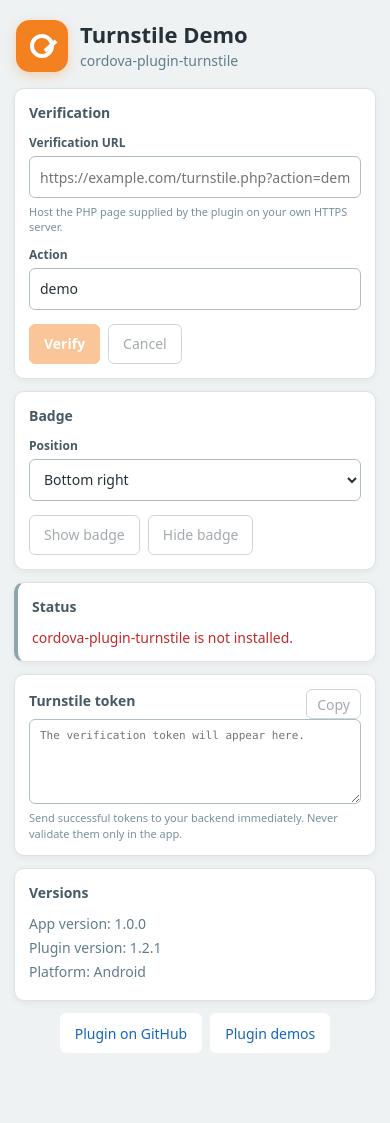
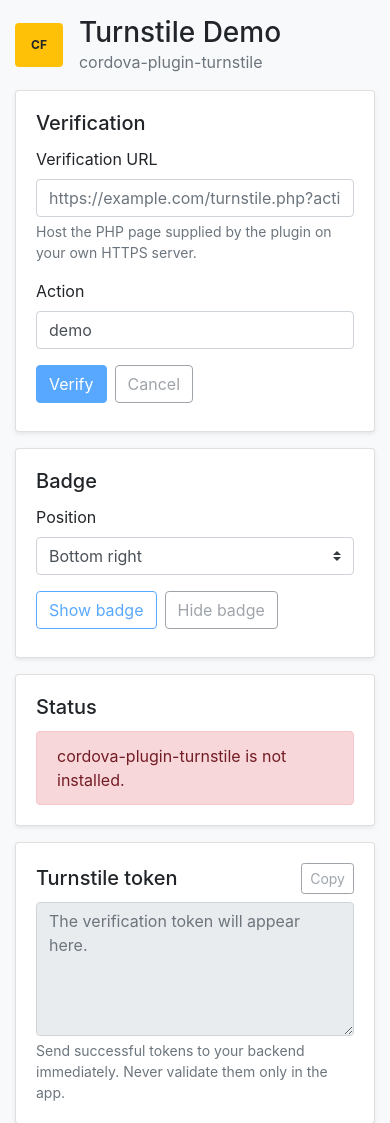
Before and after one commit to andreszs/cordova-plugin-demos, a plain HTML site: page com.andreszs.turnstile.demo/www/index.html in a window 390 px wide. Shown: the top 1123 px of the page. Before the commit the page ends 1081 px from the top, so only its background shows below. Drawn offline with Linux system fonts and the light colour scheme; some packages are replaced by stand-ins of ours.

Commit message:
Use Bootstrap CSS in Turnstile demo

```diff
--- a/com.andreszs.turnstile.demo/www/css/index.css
+++ /dev/null
@@ -1,230 +0,0 @@
-:root {
-    color: #263238;
-    font-family: system-ui, -apple-system, BlinkMacSystemFont, "Segoe UI", sans-serif;
-    font-size: 14px;
-}
-
-* {
-    box-sizing: border-box;
-    -webkit-tap-highlight-color: transparent;
-}
-
-body {
-    background: #eef2f3;
-    margin: 0;
-    min-height: 100vh;
-    padding: env(safe-area-inset-top, 0) env(safe-area-inset-right, 0)
-        env(safe-area-inset-bottom, 0) env(safe-area-inset-left, 0);
-    -webkit-text-size-adjust: 100%;
-}
-
-button,
-input,
-select,
-textarea {
-    font: inherit;
-}
-
-.app-shell {
-    margin: 0 auto;
-    max-width: 620px;
-    padding: 16px 14px 28px;
-}
-
-.app-header {
-    align-items: center;
-    display: flex;
-    gap: 12px;
-    margin: 4px 2px 16px;
-}
-
-.app-header h1 {
-    color: #263238;
-    font-size: 22px;
-    line-height: 1.15;
-    margin: 0;
-}
-
-.app-header p {
-    color: #607d8b;
-    margin: 3px 0 0;
-}
-
-.brand-mark {
-    align-items: center;
-    background: #f48120;
-    border-radius: 14px;
-    box-shadow: 0 4px 12px rgba(244, 129, 32, 0.28);
-    display: flex;
-    height: 52px;
-    justify-content: center;
-    width: 52px;
-}
-
-.brand-mark span {
-    border: 4px solid #fff;
-    border-radius: 50%;
-    height: 24px;
-    position: relative;
-    width: 24px;
-}
-
-.brand-mark span::after {
-    background: #fff;
-    content: "";
-    height: 4px;
-    position: absolute;
-    right: -8px;
-    top: 6px;
-    transform: rotate(-42deg);
-    width: 15px;
-}
-
-.card {
-    background: #fff;
-    border: 1px solid #dce3e5;
-    border-radius: 10px;
-    box-shadow: 0 2px 6px rgba(38, 50, 56, 0.06);
-    margin-bottom: 12px;
-    padding: 14px;
-}
-
-.card h2 {
-    color: #455a64;
-    font-size: 14px;
-    margin: 0 0 12px;
-}
-
-label {
-    color: #455a64;
-    display: block;
-    font-size: 12px;
-    font-weight: 600;
-    margin: 11px 0 5px;
-}
-
-input,
-select,
-textarea {
-    background: #fff;
-    border: 1px solid #b0bec5;
-    border-radius: 6px;
-    color: #263238;
-    display: block;
-    min-height: 42px;
-    padding: 9px 10px;
-    width: 100%;
-}
-
-input:focus,
-select:focus,
-textarea:focus {
-    border-color: #f48120;
-    box-shadow: 0 0 0 2px rgba(244, 129, 32, 0.16);
-    outline: none;
-}
-
-textarea {
-    font-family: ui-monospace, SFMono-Regular, Consolas, monospace;
-    font-size: 11px;
-    resize: vertical;
-}
-
-.hint {
-    color: #78909c;
-    font-size: 11px;
-    line-height: 1.4;
-    margin: 6px 0 0;
-}
-
-.button-row {
-    display: flex;
-    flex-wrap: wrap;
-    gap: 8px;
-    margin-top: 14px;
-}
-
-button {
-    background: #fff;
-    border: 1px solid #90a4ae;
-    border-radius: 6px;
-    color: #37474f;
-    cursor: pointer;
-    min-height: 40px;
-    padding: 8px 14px;
-}
-
-button.primary {
-    background: #f48120;
-    border-color: #f48120;
-    color: #fff;
-    font-weight: 600;
-}
-
-button:active:not(:disabled) {
-    transform: translateY(1px);
-}
-
-button:disabled {
-    cursor: default;
-    opacity: 0.45;
-}
-
-.status-card {
-    border-left: 4px solid #90a4ae;
-}
-
-.status {
-    line-height: 1.4;
-    margin: 0;
-    overflow-wrap: anywhere;
-}
-
-.status.success {
-    color: #2e7d32;
-}
-
-.status.error {
-    color: #c62828;
-}
-
-.status.info {
-    color: #546e7a;
-}
-
-.token-heading {
-    align-items: center;
-    display: flex;
-    justify-content: space-between;
-}
-
-.token-heading h2 {
-    margin-bottom: 8px;
-}
-
-button.small {
-    min-height: 30px;
-    padding: 4px 10px;
-}
-
-.metadata p {
-    color: #607d8b;
-    margin: 5px 0;
-}
-
-.links {
-    display: flex;
-    gap: 8px;
-    justify-content: center;
-}
-
-.links button {
-    border-color: transparent;
-    color: #1565c0;
-}
-
-@media (min-width: 520px) {
-    .app-shell {
-        padding-top: 24px;
-    }
-}
--- a/com.andreszs.turnstile.demo/www/index.html
+++ b/com.andreszs.turnstile.demo/www/index.html
@@ -2,78 +2,100 @@
 <html lang="en">
 <head>
     <meta charset="utf-8">
-    <meta http-equiv="Content-Security-Policy" content="default-src 'self' data: https://ssl.gstatic.com; style-src 'self' 'unsafe-inline'; img-src 'self' data: content:; media-src 'none'; object-src 'none'; frame-src 'none'; base-uri 'none'">
+    <meta http-equiv="Content-Security-Policy" content="default-src 'self' data: https://ssl.gstatic.com; style-src 'self'; img-src 'self' data: content:; media-src 'none'; object-src 'none'; frame-src 'none'; base-uri 'none'">
     <meta name="format-detection" content="telephone=no">
     <meta name="msapplication-tap-highlight" content="no">
     <meta name="viewport" content="initial-scale=1, width=device-width, viewport-fit=cover">
     <meta name="color-scheme" content="light">
-    <link rel="stylesheet" href="css/index.css">
+    <link rel="stylesheet" href="css/bootstrap.min.css">
     <title>Turnstile Demo</title>
 </head>
-<body>
-<main class="app-shell">
-    <header class="app-header">
-        <div class="brand-mark" aria-hidden="true"><span></span></div>
+<body class="bg-light">
+<main class="container py-3">
+    <header class="d-flex align-items-center mb-3">
+        <span class="badge badge-warning p-3 mr-3">CF</span>
         <div>
-            <h1>Turnstile Demo</h1>
-            <p>cordova-plugin-turnstile</p>
+            <h1 class="h3 mb-0">Turnstile Demo</h1>
+            <p class="text-muted mb-0">cordova-plugin-turnstile</p>
         </div>
     </header>
 
-    <section class="card">
-        <h2>Verification</h2>
+    <section class="card shadow-sm mb-3">
+        <div class="card-body">
+            <h2 class="h5 card-title">Verification</h2>
+
+            <div class="form-group">
                 <label for="verificationUrl">Verification URL</label>
-        <input id="verificationUrl" type="url" inputmode="url" autocomplete="url"
-               placeholder="https://example.com/turnstile.php?action=demo">
-        <p class="hint">Host the PHP page supplied by the plugin on your own HTTPS server.</p>
+                <input id="verificationUrl" class="form-control" type="url" inputmode="url"
+                       autocomplete="url" placeholder="https://example.com/turnstile.php?action=demo">
+                <small class="form-text text-muted">Host the PHP page supplied by the plugin on your own HTTPS server.</small>
+            </div>
 
+            <div class="form-group">
                 <label for="action">Action</label>
-        <input id="action" type="text" value="demo" maxlength="32" autocomplete="off"
-               pattern="[A-Za-z0-9_-]{1,32}">
+                <input id="action" class="form-control" type="text" value="demo" maxlength="32"
+                       autocomplete="off" pattern="[A-Za-z0-9_-]{1,32}">
+            </div>
 
-        <div class="button-row">
-            <button id="verifyButton" class="primary" type="button" disabled>Verify</button>
-            <button id="cancelButton" type="button" disabled>Cancel</button>
+            <div class="d-flex flex-wrap">
+                <button id="verifyButton" class="btn btn-primary mr-2 mb-2" type="button" disabled>Verify</button>
+                <button id="cancelButton" class="btn btn-outline-secondary mb-2" type="button" disabled>Cancel</button>
+            </div>
         </div>
     </section>
 
-    <section class="card">
-        <h2>Badge</h2>
+    <section class="card shadow-sm mb-3">
+        <div class="card-body">
+            <h2 class="h5 card-title">Badge</h2>
+
+            <div class="form-group">
                 <label for="badgePosition">Position</label>
-        <select id="badgePosition">
+                <select id="badgePosition" class="custom-select">
                     <option value="bottomright">Bottom right</option>
                     <option value="bottomleft">Bottom left</option>
                 </select>
-        <div class="button-row">
-            <button id="showBadgeButton" type="button" disabled>Show badge</button>
-            <button id="hideBadgeButton" type="button" disabled>Hide badge</button>
+            </div>
+
+            <div class="d-flex flex-wrap">
+                <button id="showBadgeButton" class="btn btn-outline-primary mr-2 mb-2" type="button" disabled>Show badge</button>
+                <button id="hideBadgeButton" class="btn btn-outline-secondary mb-2" type="button" disabled>Hide badge</button>
+            </div>
         </div>
     </section>
 
-    <section class="card status-card" aria-live="polite">
-        <h2>Status</h2>
-        <p id="status" class="status info">Waiting for Cordova…</p>
+    <section class="card shadow-sm mb-3">
+        <div class="card-body">
+            <h2 class="h5 card-title">Status</h2>
+            <p id="status" class="alert alert-secondary mb-0" role="status">Waiting for Cordova…</p>
+        </div>
     </section>
 
-    <section class="card">
-        <div class="token-heading">
-            <h2>Turnstile token</h2>
-            <button id="copyButton" class="small" type="button" disabled>Copy</button>
+    <section class="card shadow-sm mb-3">
+        <div class="card-body">
+            <div class="d-flex align-items-center justify-content-between mb-2">
+                <h2 class="h5 card-title mb-0">Turnstile token</h2>
+                <button id="copyButton" class="btn btn-outline-secondary btn-sm" type="button" disabled>Copy</button>
             </div>
-        <textarea id="token" rows="5" readonly placeholder="The verification token will appear here."></textarea>
-        <p class="hint">Send successful tokens to your backend immediately. Never validate them only in the app.</p>
+            <textarea id="token" class="form-control" rows="5" readonly
+                      placeholder="The verification token will appear here."></textarea>
+            <small class="form-text text-muted">Send successful tokens to your backend immediately. Never validate them only in the app.</small>
+        </div>
     </section>
 
-    <section class="card metadata">
-        <h2>Versions</h2>
-        <p id="appVersion">App version: 1.0.0</p>
-        <p>Plugin version: 1.2.1</p>
-        <p>Platform: Android</p>
+    <section class="card shadow-sm mb-3">
+        <div class="card-body">
+            <h2 class="h5 card-title">Versions</h2>
+            <ul class="list-unstyled text-muted mb-0">
+                <li id="appVersion">App version: 1.0.0</li>
+                <li>Plugin version: 1.2.1</li>
+                <li>Platform: Android</li>
+            </ul>
+        </div>
     </section>
 
-    <nav class="links" aria-label="Project links">
-        <button id="pluginLink" type="button">Plugin on GitHub</button>
-        <button id="demosLink" type="button">Plugin demos</button>
+    <nav class="d-flex flex-wrap justify-content-center" aria-label="Project links">
+        <button id="pluginLink" class="btn btn-link" type="button">Plugin on GitHub</button>
+        <button id="demosLink" class="btn btn-link" type="button">Plugin demos</button>
     </nav>
 </main>
 
--- a/com.andreszs.turnstile.demo/www/js/index.js
+++ b/com.andreszs.turnstile.demo/www/js/index.js
@@ -5,7 +5,6 @@
 
     var PLUGIN_URL = 'https://github.com/andreszs/cordova-plugin-turnstile';
     var DEMOS_URL = 'https://github.com/andreszs/cordova-plugin-demos';
-    var running = false;
     var elements = {};
 
     var errorMessages = {
@@ -32,12 +31,16 @@
     }
 
     function setStatus(message, kind) {
+        var variants = {
+            error: 'danger',
+            info: 'info',
+            success: 'success'
+        };
         elements.status.textContent = message;
-        elements.status.className = 'status ' + (kind || 'info');
+        elements.status.className = 'alert alert-' + (variants[kind] || 'secondary') + ' mb-0';
     }
 
     function setRunning(value) {
-        running = value;
         elements.verifyButton.disabled = value;
         elements.cancelButton.disabled = !value;
     }
```
Also changed, not shown: com.andreszs.turnstile.demo/www/css/bootstrap.min.css (added), 1 other file. Lines whose indentation alone changed are shown as unchanged.
